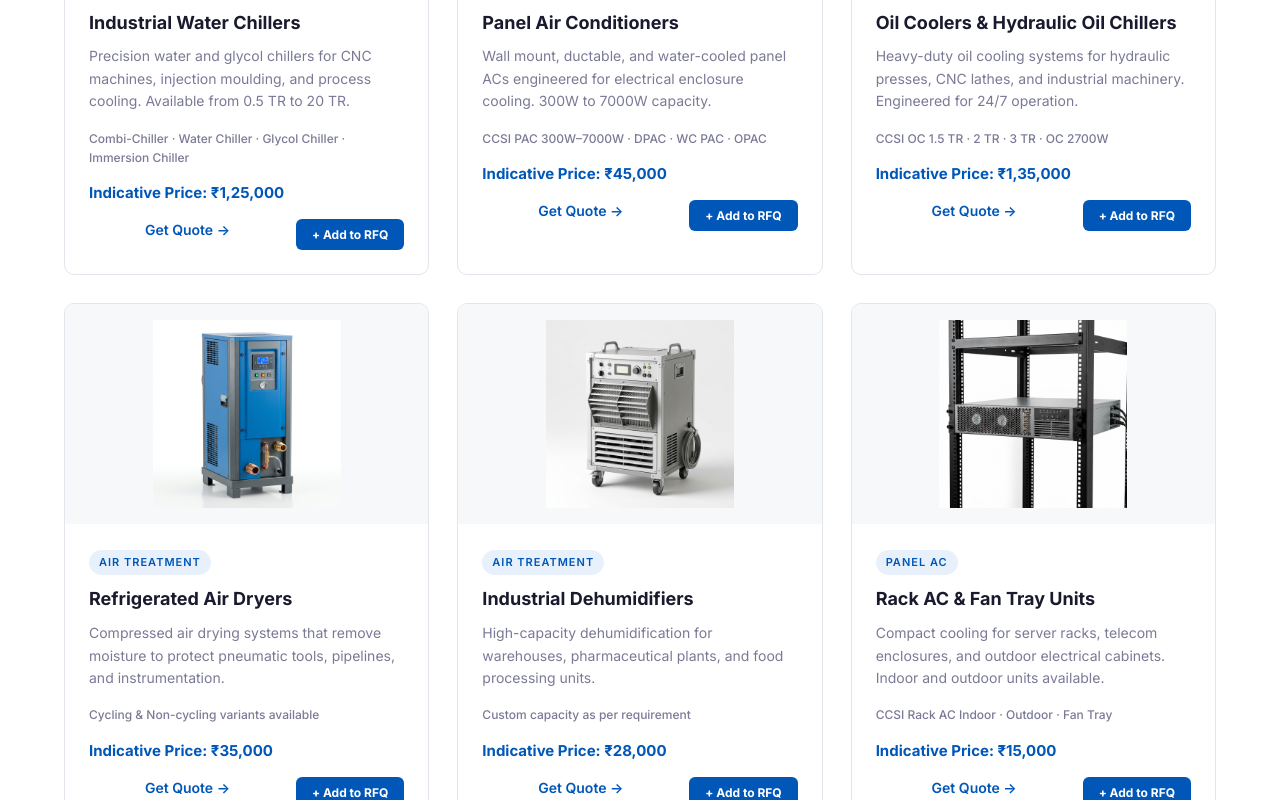
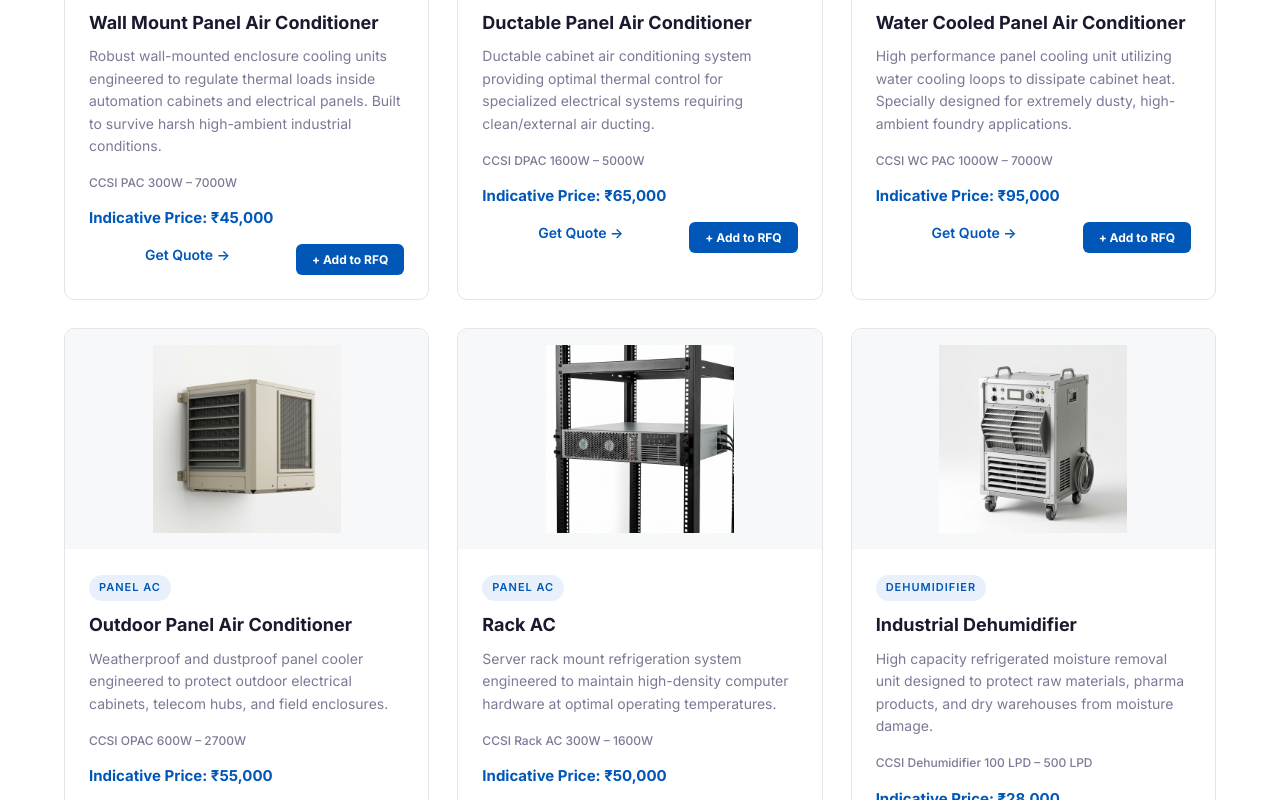
Before and after one commit to devansh-cy/climate-control-system-website, a Next.js app in the folder frontend/: page / in a window 1280 px wide. Shown: the part 1400-2200 px from the top of the page. Built offline with nearby package versions, Linux system fonts and the light colour scheme; no server answers.

Commit message:
feat: Add full Air Conditioning and Chiller ranges with exact applications to seed data and landing page

```diff
--- a/frontend/app/page.js
+++ b/frontend/app/page.js
@@ -18,58 +18,139 @@ const LogoHeading = () => (
 const staticProducts = [
   {
     _id: "p1",
-    tag: "Chillers",
-    name: "Industrial Water Chillers",
-    desc: "Precision water and glycol chillers for CNC machines, injection moulding, and process cooling. Available from 0.5 TR to 20 TR.",
-    image: "/images/products/water-chiller.png",
-    models: "Combi-Chiller · Water Chiller · Glycol Chiller · Immersion Chiller",
-    price: 125000,
+    tag: "Panel AC",
+    name: "Wall Mount Panel Air Conditioner",
+    desc: "Robust wall-mounted enclosure cooling units engineered to regulate thermal loads inside automation cabinets and electrical panels. Built to survive harsh high-ambient industrial conditions.",
+    image: "/images/products/panel-ac.png",
+    models: "CCSI PAC 300W – 7000W",
+    price: 45000,
   },
   {
     _id: "p2",
     tag: "Panel AC",
-    name: "Panel Air Conditioners",
-    desc: "Wall mount, ductable, and water-cooled panel ACs engineered for electrical enclosure cooling. 300W to 7000W capacity.",
+    name: "Ductable Panel Air Conditioner",
+    desc: "Ductable cabinet air conditioning system providing optimal thermal control for specialized electrical systems requiring clean/external air ducting.",
     image: "/images/products/panel-ac.png",
-    models: "CCSI PAC 300W–7000W · DPAC · WC PAC · OPAC",
-    price: 45000,
+    models: "CCSI DPAC 1600W – 5000W",
+    price: 65000,
   },
   {
     _id: "p3",
+    tag: "Panel AC",
+    name: "Water Cooled Panel Air Conditioner",
+    desc: "High performance panel cooling unit utilizing water cooling loops to dissipate cabinet heat. Specially designed for extremely dusty, high-ambient foundry applications.",
+    image: "/images/products/panel-ac.png",
+    models: "CCSI WC PAC 1000W – 7000W",
+    price: 95000,
+  },
+  {
+    _id: "p4",
+    tag: "Panel AC",
+    name: "Outdoor Panel Air Conditioner",
+    desc: "Weatherproof and dustproof panel cooler engineered to protect outdoor electrical cabinets, telecom hubs, and field enclosures.",
+    image: "/images/products/panel-ac.png",
+    models: "CCSI OPAC 600W – 2700W",
+    price: 55000,
+  },
+  {
+    _id: "p5",
+    tag: "Panel AC",
+    name: "Rack AC",
+    desc: "Server rack mount refrigeration system engineered to maintain high-density computer hardware at optimal operating temperatures.",
+    image: "/images/products/rack-ac.png",
+    models: "CCSI Rack AC 300W – 1600W",
+    price: 50000,
+  },
+  {
+    _id: "p6",
+    tag: "Dehumidifier",
+    name: "Industrial Dehumidifier",
+    desc: "High capacity refrigerated moisture removal unit designed to protect raw materials, pharma products, and dry warehouses from moisture damage.",
+    image: "/images/products/dehumidifier.png",
+    models: "CCSI Dehumidifier 100 LPD – 500 LPD",
+    price: 28000,
+  },
+  {
+    _id: "p7",
+    tag: "Air Dryer",
+    name: "Refrigerated Air Dryer",
+    desc: "Compressed air moisture separation system protecting pneumatic tools, instrumentation, and processes by drying input air.",
+    image: "/images/products/air-dryer.png",
+    models: "CCSI Air Dryer 15 CFM – 500 CFM",
+    price: 35000,
+  },
+  {
+    _id: "p8",
+    tag: "Fan Tray",
+    name: "CCSI Fan Tray",
+    desc: "Standard cabinet mounting fan array providing active top air circulation and quick heat dissipation inside server configurations.",
+    image: "/images/products/rack-ac.png",
+    models: "CCSI Fan Tray 2-Way – 6-Way",
+    price: 15000,
+  },
+  {
+    _id: "p9",
     tag: "Chillers",
-    name: "Oil Coolers & Hydraulic Oil Chillers",
-    desc: "Heavy-duty oil cooling systems for hydraulic presses, CNC lathes, and industrial machinery. Engineered for 24/7 operation.",
+    name: "Combi-Chiller",
+    desc: "Advanced integrated cooling center providing simultaneous refrigeration for spindles, machine panels, and hydraulic oil loops.",
+    image: "/images/products/water-chiller.png",
+    models: "CCSI Combi-Chiller 3 TR – 10 TR",
+    price: 225000,
+  },
+  {
+    _id: "p10",
+    tag: "Chillers",
+    name: "Oil Chiller",
+    desc: "Spindle cooling and hydraulic oil chiller engineered to keep oil viscosity stable under heavy duty operating runs.",
     image: "/images/products/oil-chiller.png",
-    models: "CCSI OC 1.5 TR · 2 TR · 3 TR · OC 2700W",
+    models: "CCSI OC 1 TR – 5 TR",
     price: 135000,
   },
   {
-    _id: "p4",
-    tag: "Air Treatment",
-    name: "Refrigerated Air Dryers",
-    desc: "Compressed air drying systems that remove moisture to protect pneumatic tools, pipelines, and instrumentation.",
-    image: "/images/products/air-dryer.png",
-    models: "Cycling & Non-cycling variants available",
-    price: 35000,
+    _id: "p11",
+    tag: "Chillers",
+    name: "Water Chiller (With Integrated Tank)",
+    desc: "Self-contained water cooling unit integrated with an insulated storage tank and process pump. Ideal for machines requiring a dedicated buffer volume.",
+    image: "/images/products/water-chiller.png",
+    models: "CCSI Water Chiller (With Tank) 1 TR – 20 TR",
+    price: 165000,
   },
   {
-    _id: "p5",
-    tag: "Air Treatment",
-    name: "Industrial Dehumidifiers",
-    desc: "High-capacity dehumidification for warehouses, pharmaceutical plants, and food processing units.",
-    image: "/images/products/dehumidifier.png",
-    models: "Custom capacity as per requirement",
-    price: 28000,
+    _id: "p12",
+    tag: "Chillers",
+    name: "Water Chiller",
+    desc: "High performance industrial water and glycol chillers designed for CNC cooling, packaging lines, and process machinery.",
+    image: "/images/products/water-chiller.png",
+    models: "CCSI WC 0.5 TR – 15 TR",
+    price: 125000,
   },
   {
-    _id: "p6",
-    tag: "Panel AC",
-    name: "Rack AC & Fan Tray Units",
-    desc: "Compact cooling for server racks, telecom enclosures, and outdoor electrical cabinets. Indoor and outdoor units available.",
-    image: "/images/products/rack-ac.png",
-    models: "CCSI Rack AC Indoor · Outdoor · Fan Tray",
-    price: 15000,
+    _id: "p13",
+    tag: "Chillers",
+    name: "Immersion Chiller",
+    desc: "Immersive process cooling unit designed to sit directly inside fluid or coolant sumps. Eliminates the need for external plumbing and pumps.",
+    image: "/images/products/water-chiller.png",
+    models: "CCSI IC 1 TR – 8 TR",
+    price: 115000,
   },
+  {
+    _id: "p14",
+    tag: "Chillers",
+    name: "Water Cooled Chiller",
+    desc: "Heavy duty water-cooled chiller providing stable industrial process cooling by rejecting heat into central cooling tower systems.",
+    image: "/images/products/water-chiller.png",
+    models: "CCSI Water Cooled Chiller 2 TR – 30 TR",
+    price: 185000,
+  },
+  {
+    _id: "p15",
+    tag: "Chillers",
+    name: "Glycol Chiller",
+    desc: "Low temperature process cooling unit designed to pump sub-zero glycol-water mixes for food processing, breweries, and pharmaceutical loops.",
+    image: "/images/products/water-chiller.png",
+    models: "CCSI Glycol Chiller 1.5 TR – 15 TR",
+    price: 155000,
+  }
 ];
 
 const whyCards = [
```
Also changed, not shown: 2 other files (tests, documents, lock files or other folders).
